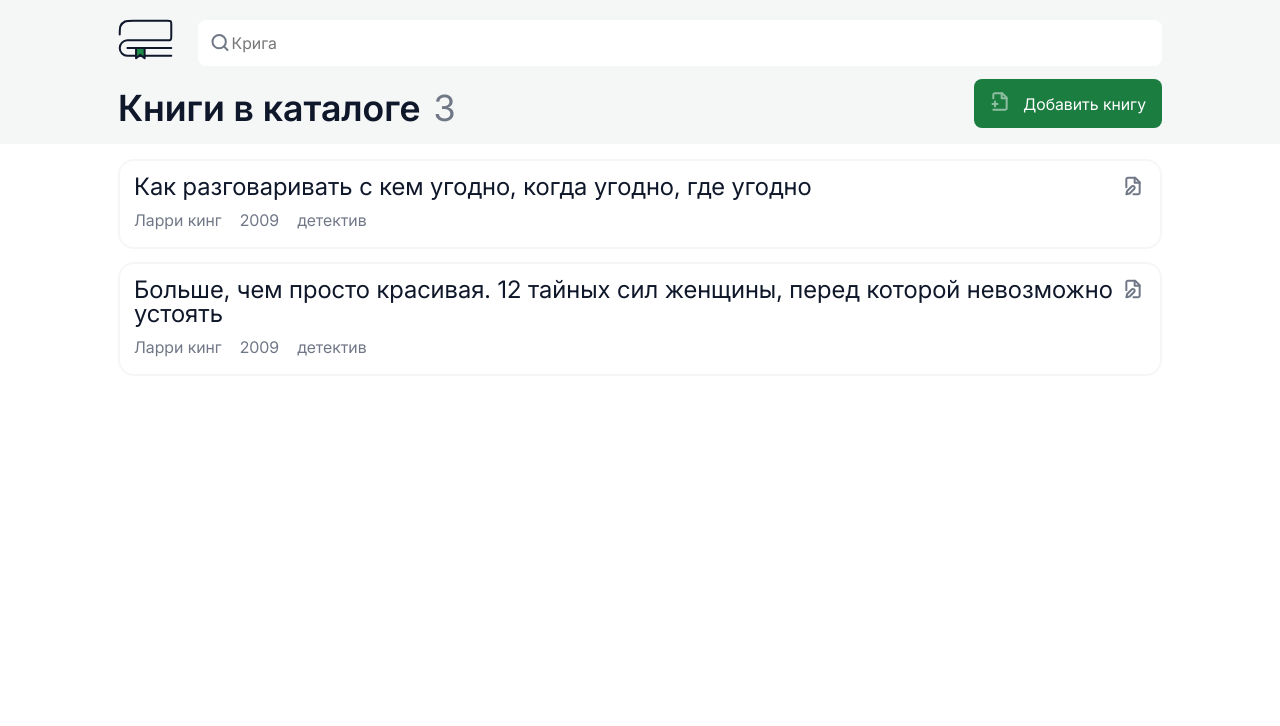
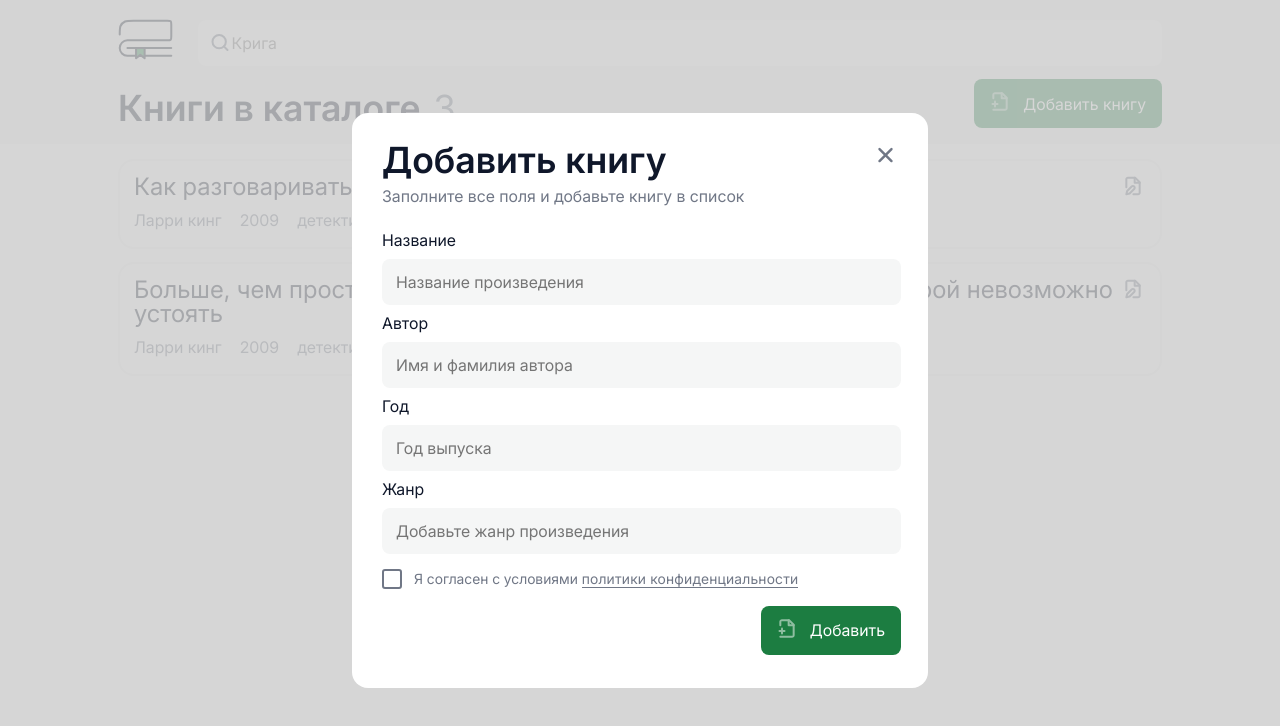
Before and after one commit to ase444ka/my-books, a Vue app: page / in a window 1280 px wide. Shown: the top 726 px of the page. Built offline with nearby package versions, Linux system fonts and the light colour scheme.

Commit message:
add dialog

```diff
--- a/src/App.vue
+++ b/src/App.vue
@@ -4,6 +4,7 @@ import {ref, onMounted} from 'vue';
 import {inject} from 'vue';
 const successNoty = inject('successNoty');
 const errorNoty = inject('errorNoty');
+import BookDialog from '@/components/BookDialog.vue'
 
 onMounted(() => {
   successNoty('Приветик!');
@@ -15,6 +16,7 @@ const ch = ref('');
 </script>
 
 <template>
+  <BookDialog />
   <header class="header">
     <div class="container">
       <div class="header__top">
--- /dev/null
+++ b/src/components/BookDialog.vue
@@ -0,0 +1,114 @@
+<script></script>
+
+<template>
+  <div class="modal__backdrop">
+    <div class="modal__window">
+      <div class="modal__title">
+        <h1>Добавить книгу</h1>
+        <MyButton class="modal__close">
+          <use href="../assets/sprites.svg#cross"></use>
+        </MyButton>
+      </div>
+      <p class="modal__tooltip">Заполните все поля и добавьте книгу в список</p>
+      <form action="" class="modal__form">
+        <MyInput label="Название" placeholder="Название произведения" />
+        <MyInput label="Автор" placeholder="Имя и фамилия автора" />
+        <MyInput label="Год" placeholder="Год выпуска" />
+        <MyInput label="Жанр" placeholder="Добавьте жанр произведения" />
+        <MyCheckbox>
+          Я согласен с условиями <a href="#">политики конфиденциальности</a>
+        </MyCheckbox>
+        <div class="modal__actions">
+          <MyButton type="submit" text="Добавить">
+            <use href="../assets/sprites.svg#add"></use>
+          </MyButton>
+        </div>
+      </form>
+    </div>
+  </div>
+</template>
+
+<style lang="scss" scoped>
+.modal {
+  &__backdrop {
+    position: fixed;
+    top: 0;
+    bottom: 0;
+    left: 0;
+    right: 0;
+    background: rgba(80%, 80%, 80%, 80%);
+    z-index: 10;
+    display: grid;
+    place-items: center;
+  }
+  &__window {
+    z-index: 100;
+    overflow: auto;
+    min-width: 45%;
+    max-width: 850px;
+    max-height: 95vh;
+    background-color: var(--color-background);
+    padding: 32px 27px 33px 30px;
+    border-radius: 16px;
+    @media screen and (max-width: 768px) {
+      min-width: 65%;
+      max-width: 660px;
+    }
+    @media screen and (max-width: 480px) {
+      width: 100vw;
+      height: 100vh;
+      max-height: 100vh;
+      border-radius: 0;
+      padding-top: 29px;
+    }
+    @media screen and (max-width: 320px) {
+    padding: 21px 16px 30px 20px;
+    }
+  }
+  &__title {
+    display: flex;
+    justify-content: space-between;
+    align-items: flex-start;
+    h1 {
+      margin-top: -3px;
+    }
+  }
+  &__close {
+    padding: 0;
+    background-color: inherit;
+    transform: scale(1.2);
+    &:hover {
+      color: var(--color-text);
+      background-color: inherit;
+    }
+  }
+  &__tooltip {
+    margin-top: 6px;
+    @media screen and (max-width: 1024px) {
+      margin-top: -3px;
+    }
+  }
+  &__form {
+    display: flex;
+    flex-direction: column;
+    gap: 6px;
+    padding-top: 20px;
+    @media screen and (max-width: 1024px) {
+      padding-top: 16px;
+    }
+    .checkbox {
+      padding-top: 9px;
+    }
+  }
+  &__actions {
+    padding-top: 11px;
+    display: flex;
+    justify-content: flex-end;
+    @media screen and (max-width: 480px) {
+      .button {
+        flex-grow: 1;
+      }
+    }
+  }
+}
+</style>
```
